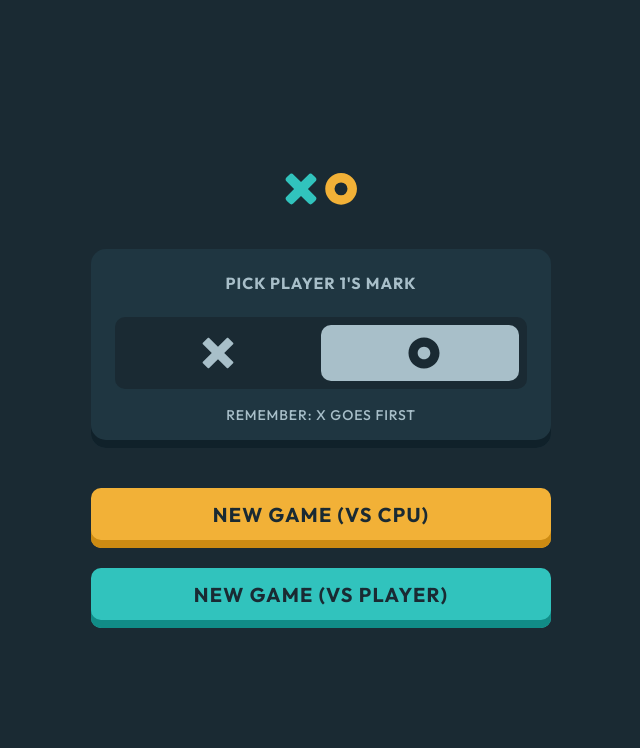
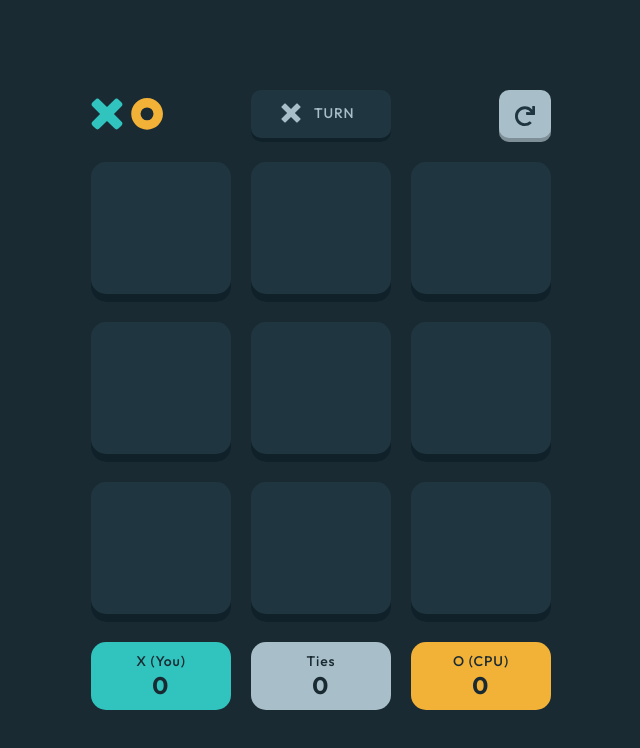
Before and after one commit to marcel-schmidt-dev/tic-tac-toe, a website built with Vite: page index.html in a window 1280 px wide. Shown: the whole page, without its empty margins (319-959 px from the left). Built offline with nearby package versions, Linux system fonts and the light colour scheme.

Commit message:
feat: initial setup for game UI and styles
- Implemented 'renderGameBoard' function in 'game_board.js' to dynamically generate the game board component.
- Added 'renderGameHeader' function in 'game_header.js' to display the game header in 'game.js', including the logo, turn status box, and restart round button.
- Implemented 'renderGameStats' function in 'game_stats.js' to create three boxes in 'game.js' for displaying game stats (wins, losses, ties).

```diff
--- a/js/game.js
+++ b/js/game.js
@@ -0,0 +1,18 @@
+import { iconO } from './icons';
+import { iconX } from './icons';
+import { renderGameHeader } from './game_header';
+import { renderGameBoard } from './game_board';
+import { renderGameStats } from './game_stats';
+
+export function renderGame() {
+    const app = document.getElementById('app');
+    let game = document.createElement('div');
+    game.id = "game";
+    game.innerHTML = /*html*/`
+        ${renderGameHeader()}
+        ${renderGameBoard()}
+        ${renderGameStats()}
+    `
+
+    app.appendChild(game);
+}
--- /dev/null
+++ b/js/game_board.js
@@ -0,0 +1,10 @@
+export function renderGameBoard() {
+    const gameboard = document.createElement("div");
+    gameboard.id = "game-board"
+
+    for (let index = 0; index < 9; index++) {
+        gameboard.innerHTML += '<div class="game-cell"></div>'
+    }
+
+    return gameboard.outerHTML;
+}
--- /dev/null
+++ b/js/game_header.js
@@ -0,0 +1,21 @@
+import logo from '../assets/logo.svg';
+import reset from '../assets/icon-restart.svg';
+import { iconX } from './icons';
+
+export function renderGameHeader() {
+    return /*html*/`
+    <div class="header">
+        <div>
+            <img src="${logo}" />
+        </div>
+        <div>
+            <div>
+                ${iconX()}
+                <span>Turn</span>
+            </div>
+        </div>
+        <div>
+            <button><img class="heading-extra-small" src="${reset}" /></button>
+        </div>
+    </div>`
+}
--- /dev/null
+++ b/js/game_stats.js
@@ -0,0 +1,18 @@
+export function renderGameStats() {
+    return /*html*/`
+        <div class="game-stats">
+            <div>
+                X (You)
+                <span class="heading-medium">0</span>
+            </div>
+            <div>
+                Ties
+                <span class="heading-medium">0</span>
+            </div>
+            <div>
+                O (CPU)
+                <span class="heading-medium">0</span>
+            </div>
+        </div>
+    `
+}
--- a/main.js
+++ b/main.js
@@ -1,4 +1,5 @@
 import './style.scss'
 import { renderMenu } from './js/menu';
+import { renderGame } from './js/game';
 
-renderMenu();
+renderGame();
--- /dev/null
+++ b/scss/game.scss
@@ -0,0 +1,98 @@
+#game {
+    width: 100%;
+
+    .header {
+        display: flex;
+        align-items: center;
+        width: 100%;
+        gap: 20px;
+
+        >div {
+            width: 100%;
+        }
+
+        div:nth-child(2) div {
+            padding: 13px 30px 19px 30px;
+            background-color: $semi-dark-navy;
+            display: flex;
+            align-items: center;
+            border-radius: 10px;
+            -webkit-box-shadow: inset 0px -4px 0px 0px #10212A;
+            box-shadow: inset 0px -4px 0px 0px #10212A;
+
+            svg {
+                max-width: 20px;
+                fill: $silver;
+                margin-right: 13px;
+            }
+
+            span {
+                color: $silver;
+                text-transform: uppercase;
+            }
+        }
+
+        div:nth-child(3) {
+            display: flex;
+            justify-content: flex-end;
+        }
+
+        button {
+            border: none;
+            padding: 16px;
+            background-color: $silver;
+            -webkit-box-shadow: inset 0px -4px 0px 0px rgba(#000000, 0.25);
+            box-shadow: inset 0px -4px 0px 0px rgba(#000000, 0.25);
+            border-radius: 10px;
+
+            img {
+                display: block;
+            }
+        }
+    }
+
+    #game-board {
+        display: grid;
+        grid-template-columns: repeat(3, 1fr);
+        gap: 20px;
+        margin: 20px 0;
+
+        .game-cell {
+            width: 100%;
+            aspect-ratio: 1/1;
+            max-width: 140px;
+            max-height: 140px;
+            -webkit-box-shadow: inset 0px -8px 0px 0px #10212A;
+            box-shadow: inset 0px -8px 0px 0px #10212A;
+            background-color: $semi-dark-navy;
+            border-radius: 15px;
+            cursor: pointer;
+        }
+    }
+
+    .game-stats {
+        display: flex;
+        gap: 20px;
+
+        div {
+            flex: 1;
+            text-align: center;
+            padding: 10px;
+            color: $dark-navy;
+            background-color: $silver;
+            border-radius: 15px;
+
+            &:first-child {
+                background-color: $light-blue;
+            }
+
+            &:last-child {
+                background-color: $light-yellow;
+            }
+
+            span {
+                display: block;
+            }
+        }
+    }
+}
--- a/scss/menu.scss
+++ b/scss/menu.scss
@@ -1,6 +1,5 @@
 #menu {
     text-align: center;
-    max-width: 460px;
     width: 100%;
 
     .pick-container {
--- a/style.scss
+++ b/style.scss
@@ -1,9 +1,14 @@
 @import './scss/_vars.scss';
 @import './scss/menu.scss';
+@import './scss/game.scss';
 
 @font-face {
     font-family: Outfit;
     src: url('./assets/Outfit-VariableFont_wght.ttf');
+}
+
+* {
+    box-sizing: border-box;
 }
 
 .heading-large {
@@ -51,5 +56,7 @@ body,
 }
 
 #app {
+    max-width: 480px;
     padding: 0 10px;
+    width: 100%;
 }
```
